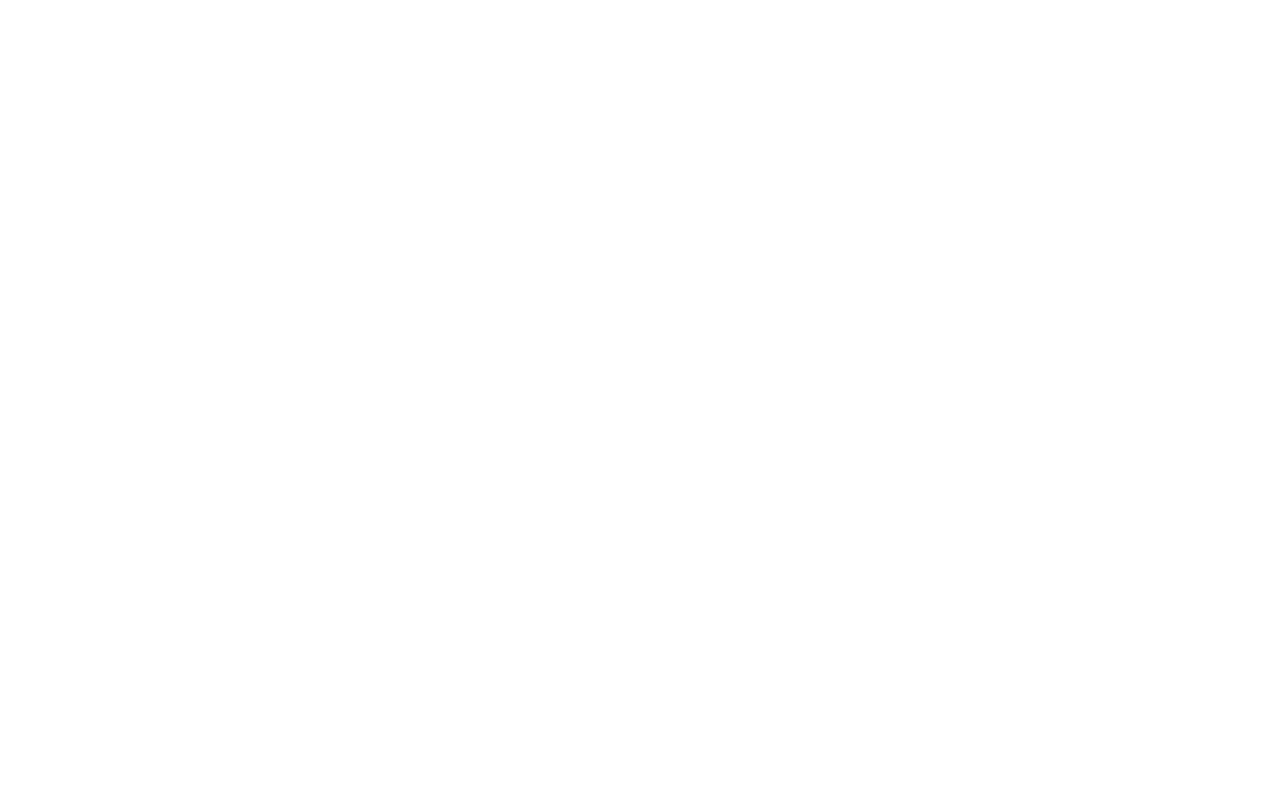
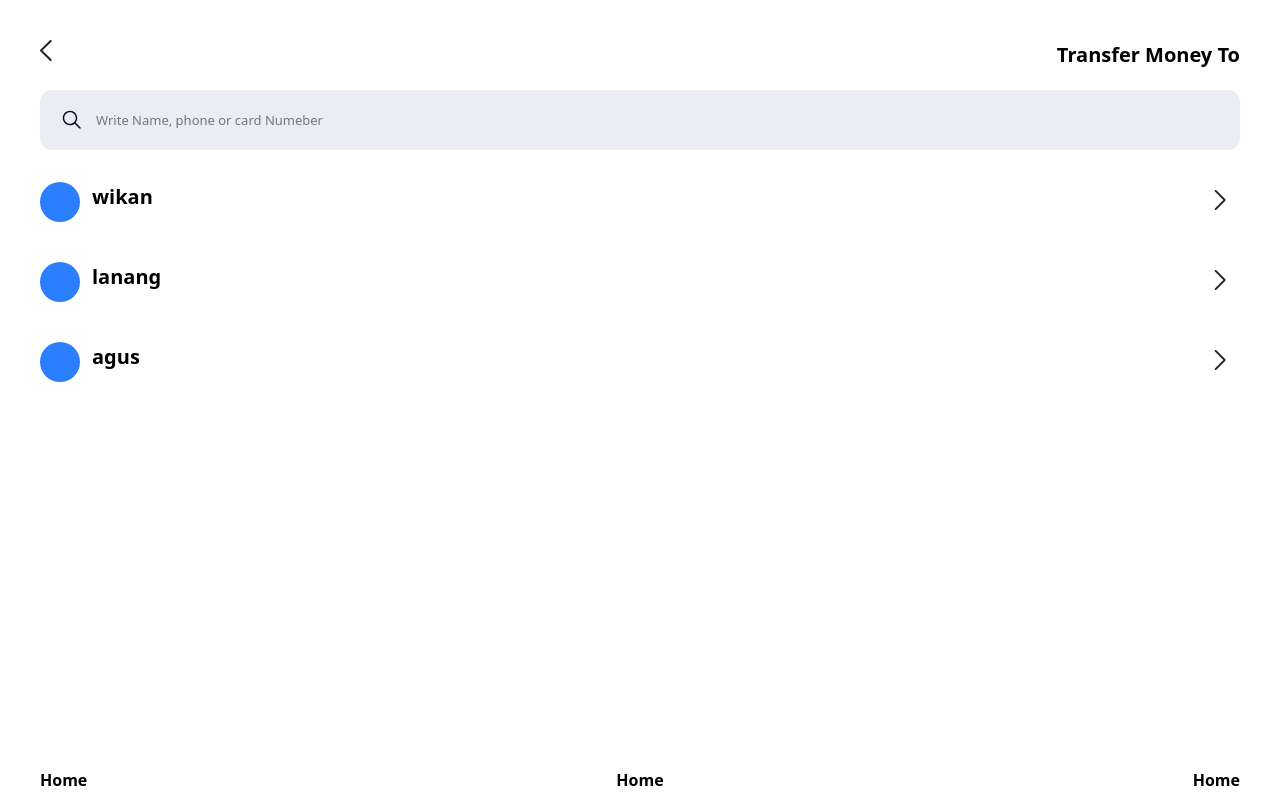
Before and after one commit to Wikan-dev/BankAppReact, a React (Vite) app: page /BankAppReact/transfer in a window 1280 px wide. Before the commit this address had no page. Built offline with nearby package versions, Linux system fonts and the light colour scheme.

Commit message:
bug fixes

```diff
--- a/package.json
+++ b/package.json
@@ -1,6 +1,6 @@
 {
   "name": "bank",
-  "homepage": "https://Wikan-dev.github.io/BankAppReact/",
+  "homepage": "https://github.io/Wikan-dev/BankAppReact",
   "private": true,
   "version": "0.0.0",
   "type": "module",
--- a/src/App.jsx
+++ b/src/App.jsx
@@ -8,9 +8,11 @@ import icon6 from './assets/Group.svg';
 import icon7 from './assets/Group5.svg';
 
 import Menu from './Menu.jsx';
-import { UserData } from './assets/data/data.js';
+
+// megimpor json sesuai id
+import { UserData } from './assets/data/data.js'
 const Data = Object.values(UserData);
-const currentUser = Data.find(user => user.id === 1);
+const currentUser = Data.find(user => user.id === 1); //mengambil data dari json sesuai id
 
 import { BrowserRouter, Link, Route, Routes } from 'react-router';
 import Transfer from './Transfer.jsx';
@@ -31,7 +33,7 @@ const Home = () => {
 
   return (
     <div className='px-2 pt-10 bg-[#FFFDFF]'>
-        <h1 key={currentUser.id} className='font-bold text-[35px] ml-2'>GOOD MORNING, {currentUser.nama}</h1>
+        <h1 className='font-bold text-[35px] ml-2'>GOOD MORNING, {currentUser.nama}</h1>
       <div className='flex justify-center relative'>
           <div key={currentUser.uniqueKey} className='text-white'>
             <h1 className='absolute top-12 left-12 text-[30px]'>{currentUser.nama}</h1>
@@ -61,7 +63,7 @@ const Home = () => {
 
 const App = () => {
   return (
-    <BrowserRouter>
+    <BrowserRouter basename='/BankAppReact'>
       <Routes>
         <Route path="/" element={<Home />} />
         <Route path="/transferReport" element={<TransferReport />} />
--- a/src/Transfer.jsx
+++ b/src/Transfer.jsx
@@ -2,6 +2,8 @@ import { Link } from "react-router-dom";
 import Menu from "./Menu";
 import Shape from "./assets/Shape.svg";
 import search from './assets/search.svg';
+
+import { UserData } from "./assets/data/data";
 
 const Profile = ({title}) => {
     return (
@@ -26,12 +28,9 @@ const Transfer = () => {
             </div>
 
             <div className="mt-5 flex gap-5 flex-col">
-                <Link to="/tfProces" state={{ title: "gred" }}><Profile title={"gred"}/></Link>
-                <Link to="/tfProces" state={{ title: "gred" }}><Profile title={"gred"}/></Link>
-                <Link to="/tfProces" state={{ title: "gred" }}><Profile title={"gred"}/></Link>
-                <Link to="/tfProces" state={{ title: "gred" }}><Profile title={"gred"}/></Link>
-                <Link to="/tfProces" state={{ title: "gred" }}><Profile title={"gred"}/></Link>
-                <Link to="/tfProces" state={{ title: "gred" }}><Profile title={"gred"}/></Link>
+                {Object.values(UserData).map((item) => (
+                    <Link key={item.id} to="/tfProces" state={{ title: item.nama }}><Profile title={item.nama}/></Link>
+                ))}
 
             </div>
 
--- a/src/assets/data/data.js
+++ b/src/assets/data/data.js
@@ -1,5 +1,5 @@
 // src/UserData.js
-import Data from './mainData.json';
+import Data from './mainData.json'; //mengimpor json
 
 export const UserData = Object.entries(Data).map(([key, value]) => ({
   ...value,         // copy semua isi user (id, nama, saldo, dll)
--- a/src/assets/data/mainData.json
+++ b/src/assets/data/mainData.json
@@ -12,5 +12,12 @@
             "saldo": 300000,
             "nomer": 10234898,
             "tipe": "expres"
+        },
+        "user-3" : {
+            "id" : 3,
+            "nama" : "agus",
+            "saldo": 300000,
+            "nomer": 10234898,
+            "tipe": "expres"
         }
     }
--- a/src/tfProces.jsx
+++ b/src/tfProces.jsx
@@ -50,7 +50,7 @@ const TransferProces = ({ num }) => {
     const {title} = location.state || {};
 
    const handleSend = () => {
-        if (amount == null || amount == '')  {
+        if (amount == null || amount < 1 || amount == '')  {
             alert("Please enter an amount");
         } else if (amount <= 9999 ) {
             setProces(true);
```
Lines whose indentation alone changed are shown as unchanged.
